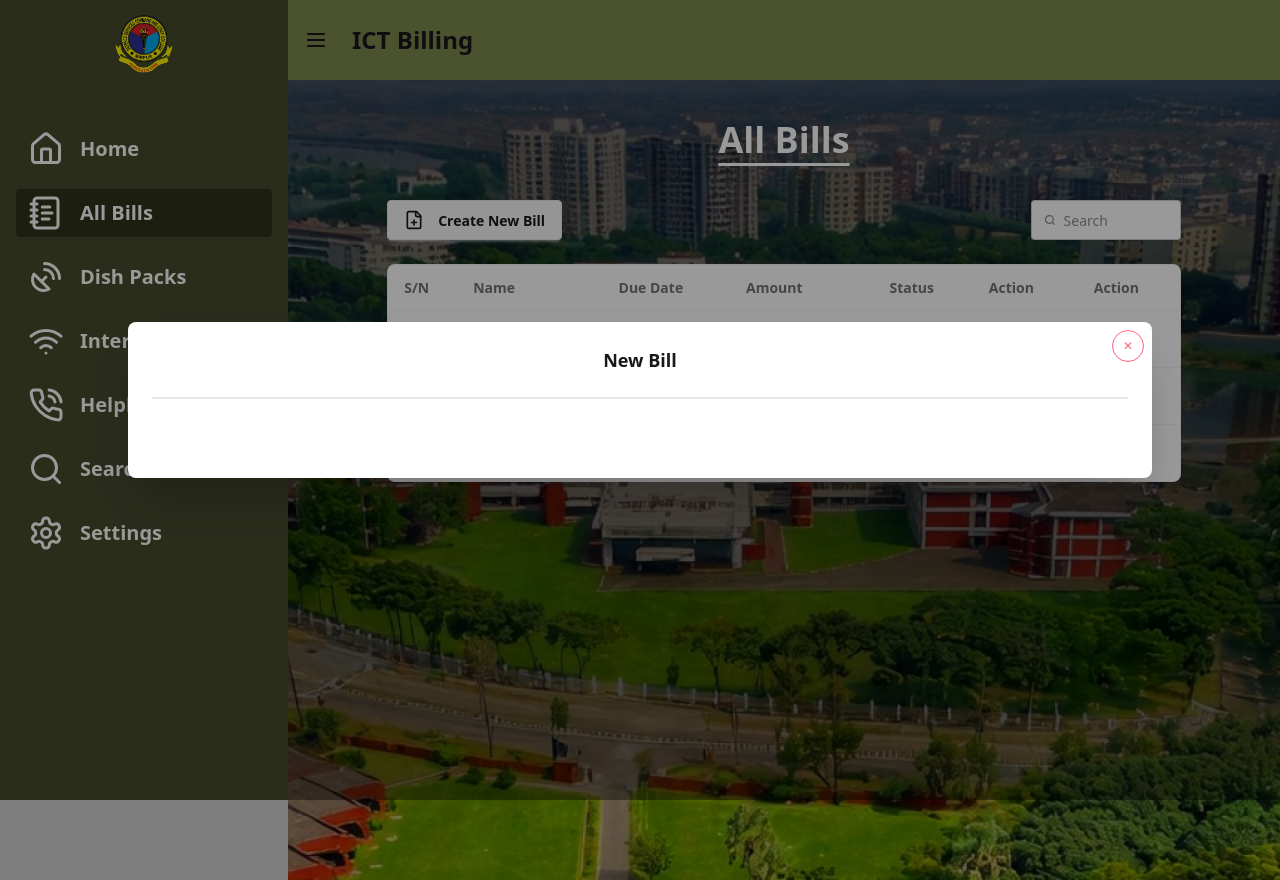
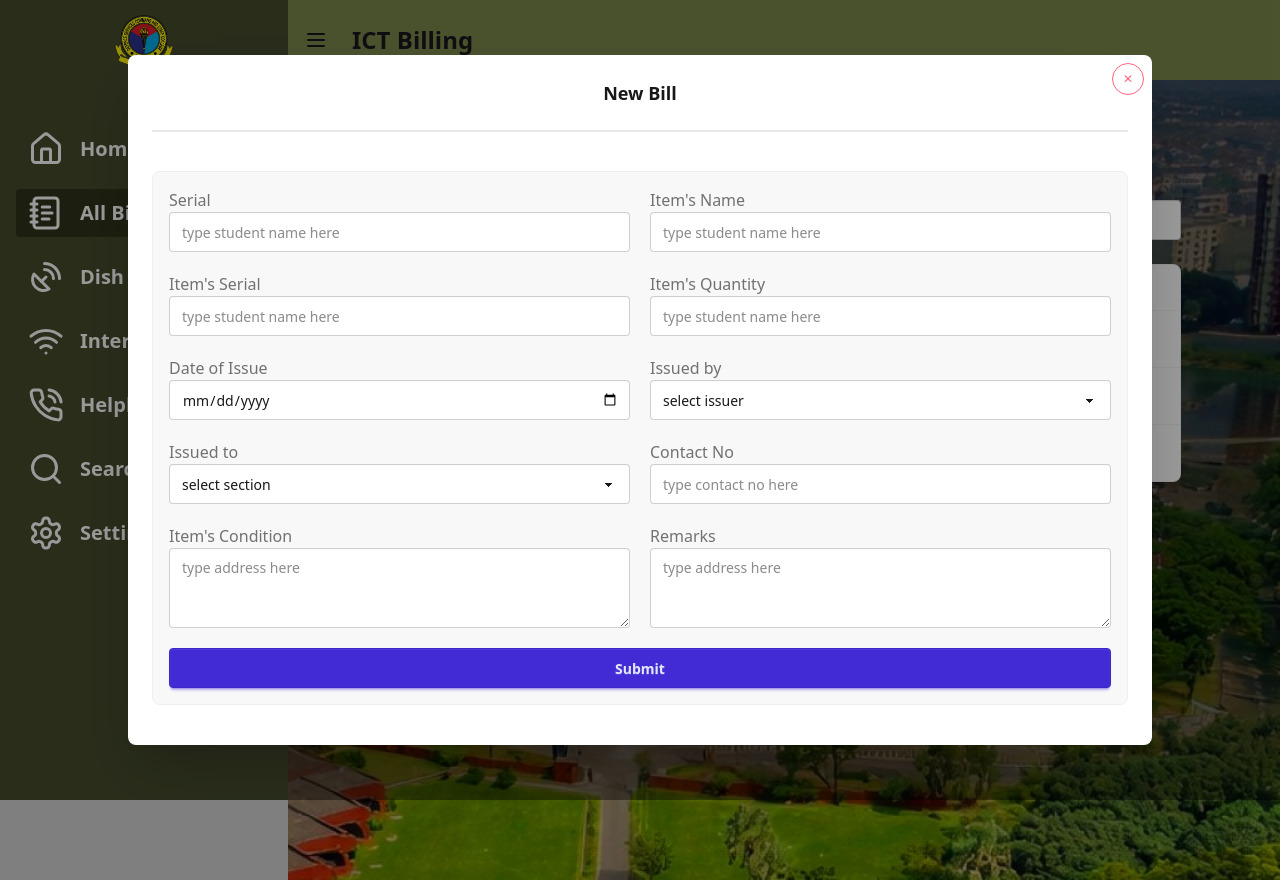
Before and after one commit to nurealammiaji/ict-billing-client, a React (Vite) app: page /bills in a window 1280 px wide. Both pictures are taken after a click on the button "Create New Bill". Built offline with nearby package versions, Linux system fonts and the light colour scheme.

Commit message:
toast added

```diff
--- a/package.json
+++ b/package.json
@@ -18,6 +18,7 @@
     "react-dom": "^19.2.0",
     "react-icons": "^5.6.0",
     "react-router-dom": "^7.13.1",
+    "react-toastify": "^11.0.5",
     "sort-by": "^1.2.0",
     "sweetalert2": "^11.26.24",
     "tailwindcss": "^4.2.1"
--- a/src/App.jsx
+++ b/src/App.jsx
@@ -6,11 +6,13 @@ import { TbLayoutSidebarLeftExpand } from 'react-icons/tb';
 import { LuMenu } from "react-icons/lu";
 import Menu from './components/Menu/Menu';
 import bg from '/bg.png';
+import { ToastContainer } from 'react-toastify';
 
 const App = () => {
 
   return (
     <div>
+      <ToastContainer />
       <div className="drawer lg:drawer-open">
         <input
           id="layout-drawer"
--- /dev/null
+++ b/src/components/BillCreationForm/BillCreationForm.jsx
@@ -0,0 +1,128 @@
+import React from 'react';
+import { toast } from 'react-toastify';
+
+const BillCreationForm = () => {
+
+    const notify = () => toast('Submitted Successfully !');
+
+
+    const issuer = [
+        {
+            id: 1,
+            name: "Cpl Kamrul"
+        },
+        {
+            id: 2,
+            name: "Sgt Al Amin"
+        },
+    ];
+
+    const consumerTypes = [
+        {
+            id: 1,
+            name: "CP"
+        },
+        {
+            id: 2,
+            name: "OCP"
+        },
+        {
+            id: 3,
+            name: "DS"
+        },
+    ];
+
+    const handleStudentAddForm = (e) => {
+        e.preventDefault();
+        // const form = e.target;
+        // const student = {
+        //     studentID: form.studentID.value,
+        //     studentName: form.studentName.value,
+        //     dob: form.dob.value,
+        //     version: form.dob.value,
+        //     studentClass: form.studentClass.value,
+        //     session: form.session.value,
+        //     section: form.section.value,
+        //     seat: form.seat.value,
+        //     bed: form.bed.value,
+        //     breakfast: form.breakfast.value,
+        //     lunch: form.lunch.value,
+        //     snacks: form.snacks.value,
+        //     dinner: form.dinner.value,
+        //     father: form.father.value,
+        //     mother: form.mother.value,
+        //     guardian: form.mother.value,
+        //     present: form.present.value,
+        //     permanent: form.permanent.value,
+        // }
+        // console.log(student);
+        document.getElementById("new_bill_creation_modal").close();
+        notify();
+    };
+
+    return (
+        <div>
+            <form onSubmit={handleStudentAddForm} className="bg-base-200 border-base-300 rounded-box border p-4">
+                <div className='grid grid-cols-1 md:grid-cols-2 gap-5'>
+                    <div className='w-full'>
+                        <label className="label">Serial</label>
+                        <input type="text" name='itemsName' className="input w-full" placeholder="type student name here" />
+                    </div>
+                    <div className='w-full'>
+                        <label className="label">Item's Name</label>
+                        <input type="text" name='itemsName' className="input w-full" placeholder="type student name here" />
+                    </div>
+                    <div className='w-full'>
+                        <label className="label">Item's Serial</label>
+                        <input type="text" name='itemsSerial' className="input w-full" placeholder="type student name here" />
+                    </div>
+                    <div className='w-full'>
+                        <label className="label">Item's Quantity</label>
+                        <input type="text" name='itemsQuantity' className="input w-full" placeholder="type student name here" />
+                    </div>
+                    <div className='w-full'>
+                        <label className="label">Date of Issue</label>
+                        <input type="date" name='dateOfIssue' className='input w-full' placeholder='type dob here' />
+                    </div>
+                    <div className='w-full'>
+                        <label className="label">Issued by</label>
+                        <select name='session' className='select w-full'>
+                            <option value="" className='text-slate-400'>select issuer</option>
+                            {
+                                (issuer) &&
+                                issuer.map((s, i) => <option key={i} value={s.name}>{s.name}</option>)
+                            }
+                        </select>
+                    </div>
+                    <div className='w-full'>
+                        <label className="label">Issued to</label>
+                        <select name='section' className='select w-full'>
+                            <option value="" className='text-slate-400'>select section</option>
+                            {
+                                (consumerTypes) &&
+                                consumerTypes.map((c, i) => <option key={i} value={c.name}>{c.name}</option>)
+                            }
+                        </select>
+                    </div>
+                    <div className='w-full'>
+                        <label className="label">Contact No</label>
+                        <input name='father' type="text" className="input w-full" placeholder="type contact no here" />
+                    </div>
+                    <div className='w-full'>
+                        <label className='label'>Item's Condition</label>
+                        <textarea name='permanent' className='textarea w-full' placeholder='type address here'></textarea>
+                    </div>
+                    <div className='w-full'>
+                        <label className='label'>Remarks</label>
+                        <textarea name='permanent' className='textarea w-full' placeholder='type address here'></textarea>
+                    </div>
+                </div>
+                <div className='text-center mt-5'>
+                    <button type='submit' className='btn btn-primary w-full'>Submit</button>
+                </div>
+            </form>
+        </div>
+    );
+};
+
+export default BillCreationForm;
--- a/src/pages/Bills/Bills.jsx
+++ b/src/pages/Bills/Bills.jsx
@@ -1,5 +1,6 @@
 import React from 'react';
 import { LuFilePlus } from "react-icons/lu";
+import BillCreationForm from '../../components/BillCreationForm/BillCreationForm';
 
 const Bills = () => {
 
@@ -63,7 +64,7 @@ const Bills = () => {
                                     <h3 className="font-bold text-lg text-center">New Bill</h3>
                                     <div className='divider'></div>
                                     <div className="py-4">
-                                        {/* <BillCreationForm /> */}
+                                        <BillCreationForm />
                                     </div>
                                 </div>
                             </dialog>
@@ -96,7 +97,7 @@ const Bills = () => {
                                             <td><span className={`badge badge-xs ${bill.status === 'Paid' ? 'badge-success' : 'badge-error'}`}>{bill.status}</span></td>
                                             <td>
                                                 <div>
-                                                <button className="btn btn-sm btn-primary" onClick={() => document.getElementById('view_bill_modal').showModal()}>View</button>
+                                                    <button className="btn btn-sm btn-primary" onClick={() => document.getElementById('view_bill_modal').showModal()}>View</button>
                                                     <dialog id="view_bill_modal" className="modal">
                                                         <div className="modal-box w-11/12 max-w-5xl">
                                                             <form method="dialog">
```
Also changed, not shown: 1 other file (tests, documents, lock files or other folders).
